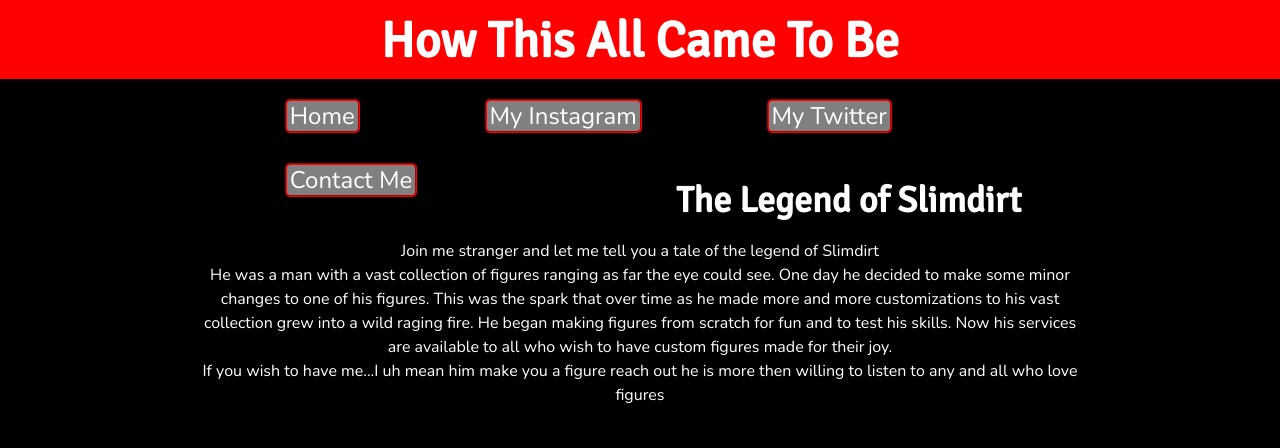
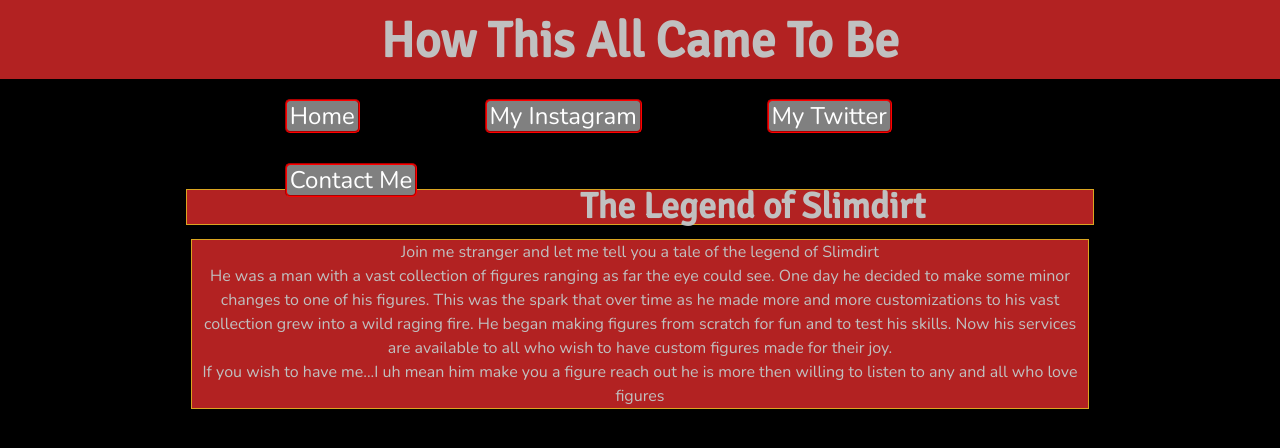
Before and after one commit to cmatchneer/slimdirtcustoms, a plain HTML site: page background.html in a window 1280 px wide. Drawn offline with nearby package versions, Linux system fonts and the light colour scheme.

Commit message:
minor color changes

```diff
--- a/css/backgroundStyle.css
+++ b/css/backgroundStyle.css
@@ -6,7 +6,7 @@ body{
 
 }
 header{
-    background-color:red;
+    background-color:firebrick;
     width:100%;
     height: 80px;
     margin-bottom: 20px;
@@ -14,10 +14,10 @@ header{
 
 }
 h1{
-    color:white;
+    color:silver;
     text-align: center;
     font-family: 'Signika', sans-serif;
-    background-color: red;
+    background-color: firebrick;
     box-sizing: content-box;
     padding-top:30px;
     font-size:50px;
@@ -33,6 +33,11 @@ h2{
     /* background-color: red; */
     color:white;
     margin: 0 auto;
+    border: 1px solid goldenrod;
+    width: 70%;
+    padding:5px;
+    background-color: firebrick;
+    color:silver;
 
 
 
@@ -43,6 +48,9 @@ p{
     font-family: 'Nunito', sans-serif;
     width:70%;
     margin: 0 auto;
+    border: 1px solid goldenrod;
+    color:silver;
+    background-color:firebrick;
 }
 ul{
     list-style-type:none;
--- a/css/style.css
+++ b/css/style.css
@@ -6,7 +6,7 @@ body{
 
 }
 header{
-    background-color:red;
+    background-color:firebrick;
     width:100%;
     height: 80px;
     margin-bottom: 10px;
@@ -14,11 +14,11 @@ header{
 }
 h1{
     font-family: 'Signika', sans-serif;
-    color:white;
+    color: silver;
     text-align: center;
     margin-left:auto;
     margin-right: auto;
-    background-color: red;
+    background-color: firebrick;
     box-sizing: content-box;
     padding-top:30px;
     font-size:50px;
```
Also changed, not shown: index.html (+1 -1 lines).
